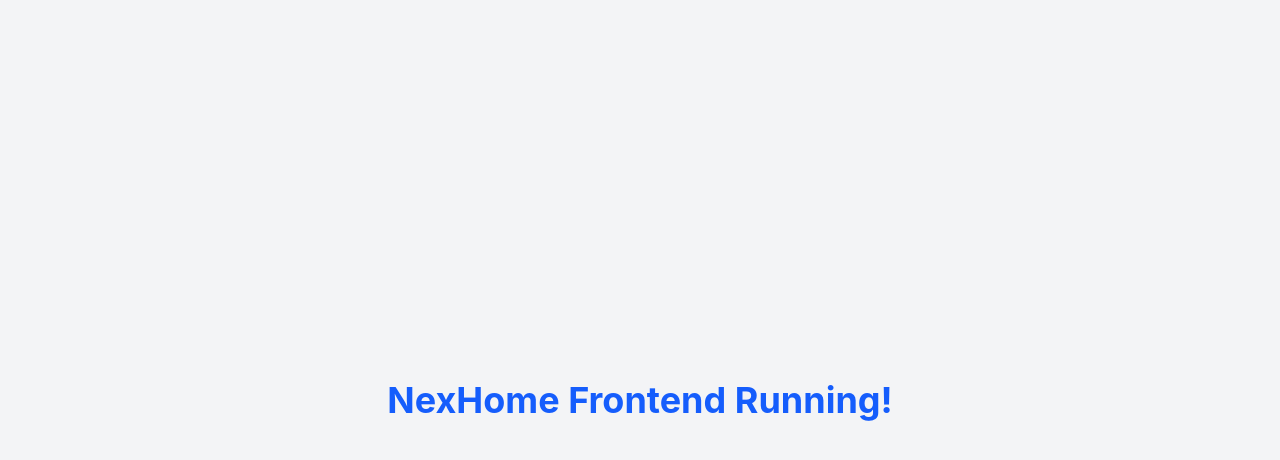
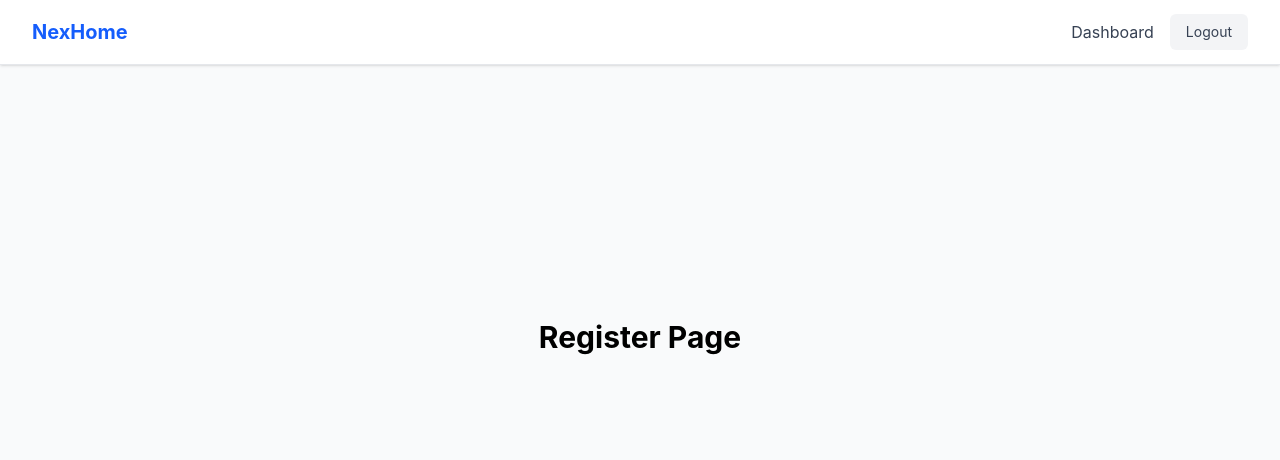
Before and after one commit to chitrakulkarni2830/Nexhome, a React app in the folder frontend/: page /register in a window 1280 px wide. Shown: the top 460 px of the page. Built offline with nearby package versions, Linux system fonts and the light colour scheme; sample sign-in values are in the browser's storage; the HTML template or start-up script is replaced by a standard one.

Commit message:
feat: setup React Router and Context API for frontend state management

```diff
--- a/frontend/package.json
+++ b/frontend/package.json
@@ -11,7 +11,8 @@
   },
   "dependencies": {
     "react": "^19.2.8",
-    "react-dom": "^19.2.8"
+    "react-dom": "^19.2.8",
+    "react-router-dom": "^7.18.2"
   },
   "devDependencies": {
     "@tailwindcss/vite": "^4.3.3",
--- a/frontend/src/App.jsx
+++ b/frontend/src/App.jsx
@@ -1,11 +1,33 @@
-import './App.css'
+import React from 'react';
+import { BrowserRouter, Routes, Route, Navigate } from 'react-router-dom';
+import { AuthProvider } from './context/AuthContext';
+import { DeviceProvider } from './context/DeviceContext';
+import MainLayout from './layouts/MainLayout';
+import PrivateRoute from './components/PrivateRoute';
+import Login from './pages/Login';
+import Register from './pages/Register';
+import Dashboard from './pages/Dashboard';
 
 function App() {
   return (
-    <div className="min-h-screen bg-gray-100 flex items-center justify-center">
-      <h1 className="text-4xl font-bold text-blue-600">NexHome Frontend Running!</h1>
-    </div>
-  )
+    <AuthProvider>
+      <DeviceProvider>
+        <BrowserRouter>
+          <Routes>
+            <Route path="/" element={<MainLayout />}>
+              <Route index element={<Navigate to="/dashboard" />} />
+              <Route path="login" element={<Login />} />
+              <Route path="register" element={<Register />} />
+
+              <Route element={<PrivateRoute />}>
+                <Route path="dashboard" element={<Dashboard />} />
+              </Route>
+            </Route>
+          </Routes>
+        </BrowserRouter>
+      </DeviceProvider>
+    </AuthProvider>
+  );
 }
 
-export default App
+export default App;
--- /dev/null
+++ b/frontend/src/components/PrivateRoute.jsx
@@ -0,0 +1,11 @@
+import React from 'react';
+import { Navigate, Outlet } from 'react-router-dom';
+import { useAuth } from '../context/AuthContext';
+
+const PrivateRoute = () => {
+  const { user } = useAuth();
+
+  return user ? <Outlet /> : <Navigate to="/login" />;
+};
+
+export default PrivateRoute;
--- /dev/null
+++ b/frontend/src/context/AuthContext.jsx
@@ -0,0 +1,36 @@
+import React, { createContext, useState, useEffect, useContext } from 'react';
+
+const AuthContext = createContext();
+
+export const AuthProvider = ({ children }) => {
+  const [token, setToken] = useState(localStorage.getItem('token'));
+  const [user, setUser] = useState(null);
+
+  // Basic session checking - in a real app you'd validate the token with the backend
+  useEffect(() => {
+    if (token) {
+      localStorage.setItem('token', token);
+      // We could decode JWT here to get user info, but let's keep it simple for now
+      setUser({ authenticated: true });
+    } else {
+      localStorage.removeItem('token');
+      setUser(null);
+    }
+  }, [token]);
+
+  const login = (newToken) => {
+    setToken(newToken);
+  };
+
+  const logout = () => {
+    setToken(null);
+  };
+
+  return (
+    <AuthContext.Provider value={{ token, user, login, logout }}>
+      {children}
+    </AuthContext.Provider>
+  );
+};
+
+export const useAuth = () => useContext(AuthContext);
--- /dev/null
+++ b/frontend/src/context/DeviceContext.jsx
@@ -0,0 +1,15 @@
+import React, { createContext, useState, useContext } from 'react';
+
+const DeviceContext = createContext();
+
+export const DeviceProvider = ({ children }) => {
+  const [devices, setDevices] = useState([]);
+
+  return (
+    <DeviceContext.Provider value={{ devices, setDevices }}>
+      {children}
+    </DeviceContext.Provider>
+  );
+};
+
+export const useDevices = () => useContext(DeviceContext);
--- /dev/null
+++ b/frontend/src/layouts/MainLayout.jsx
@@ -0,0 +1,45 @@
+import React from 'react';
+import { Outlet, Link, useNavigate } from 'react-router-dom';
+import { useAuth } from '../context/AuthContext';
+
+const MainLayout = () => {
+  const { user, logout } = useAuth();
+  const navigate = useNavigate();
+
+  const handleLogout = () => {
+    logout();
+    navigate('/login');
+  };
+
+  return (
+    <div className="min-h-screen bg-gray-50 flex flex-col">
+      <nav className="bg-white shadow-sm border-b border-gray-200">
+        <div className="max-w-7xl mx-auto px-4 sm:px-6 lg:px-8">
+          <div className="flex justify-between h-16">
+            <div className="flex items-center">
+              <Link to="/" className="text-xl font-bold text-blue-600">NexHome</Link>
+            </div>
+            <div className="flex items-center space-x-4">
+              {user ? (
+                <>
+                  <Link to="/dashboard" className="text-gray-700 hover:text-blue-600">Dashboard</Link>
+                  <button onClick={handleLogout} className="text-sm bg-gray-100 hover:bg-gray-200 text-gray-700 py-2 px-4 rounded-md">Logout</button>
+                </>
+              ) : (
+                <>
+                  <Link to="/login" className="text-gray-700 hover:text-blue-600">Login</Link>
+                  <Link to="/register" className="text-sm bg-blue-600 hover:bg-blue-700 text-white py-2 px-4 rounded-md">Register</Link>
+                </>
+              )}
+            </div>
+          </div>
+        </div>
+      </nav>
+      <main className="flex-grow max-w-7xl w-full mx-auto px-4 sm:px-6 lg:px-8 py-8">
+        <Outlet />
+      </main>
+    </div>
+  );
+};
+
+export default MainLayout;
--- /dev/null
+++ b/frontend/src/pages/Dashboard.jsx
@@ -0,0 +1,11 @@
+import React from 'react';
+
+const Dashboard = () => {
+  return (
+    <div className="flex justify-center items-center h-[60vh]">
+      <h1 className="text-3xl font-bold">Dashboard Page</h1>
+    </div>
+  );
+};
+
+export default Dashboard;
--- /dev/null
+++ b/frontend/src/pages/Login.jsx
@@ -0,0 +1,11 @@
+import React from 'react';
+
+const Login = () => {
+  return (
+    <div className="flex justify-center items-center h-[60vh]">
+      <h1 className="text-3xl font-bold">Login Page</h1>
+    </div>
+  );
+};
+
+export default Login;
--- /dev/null
+++ b/frontend/src/pages/Register.jsx
@@ -0,0 +1,11 @@
+import React from 'react';
+
+const Register = () => {
+  return (
+    <div className="flex justify-center items-center h-[60vh]">
+      <h1 className="text-3xl font-bold">Register Page</h1>
+    </div>
+  );
+};
+
+export default Register;
```
Also changed, not shown: 1 other file (tests, documents, lock files or other folders).
